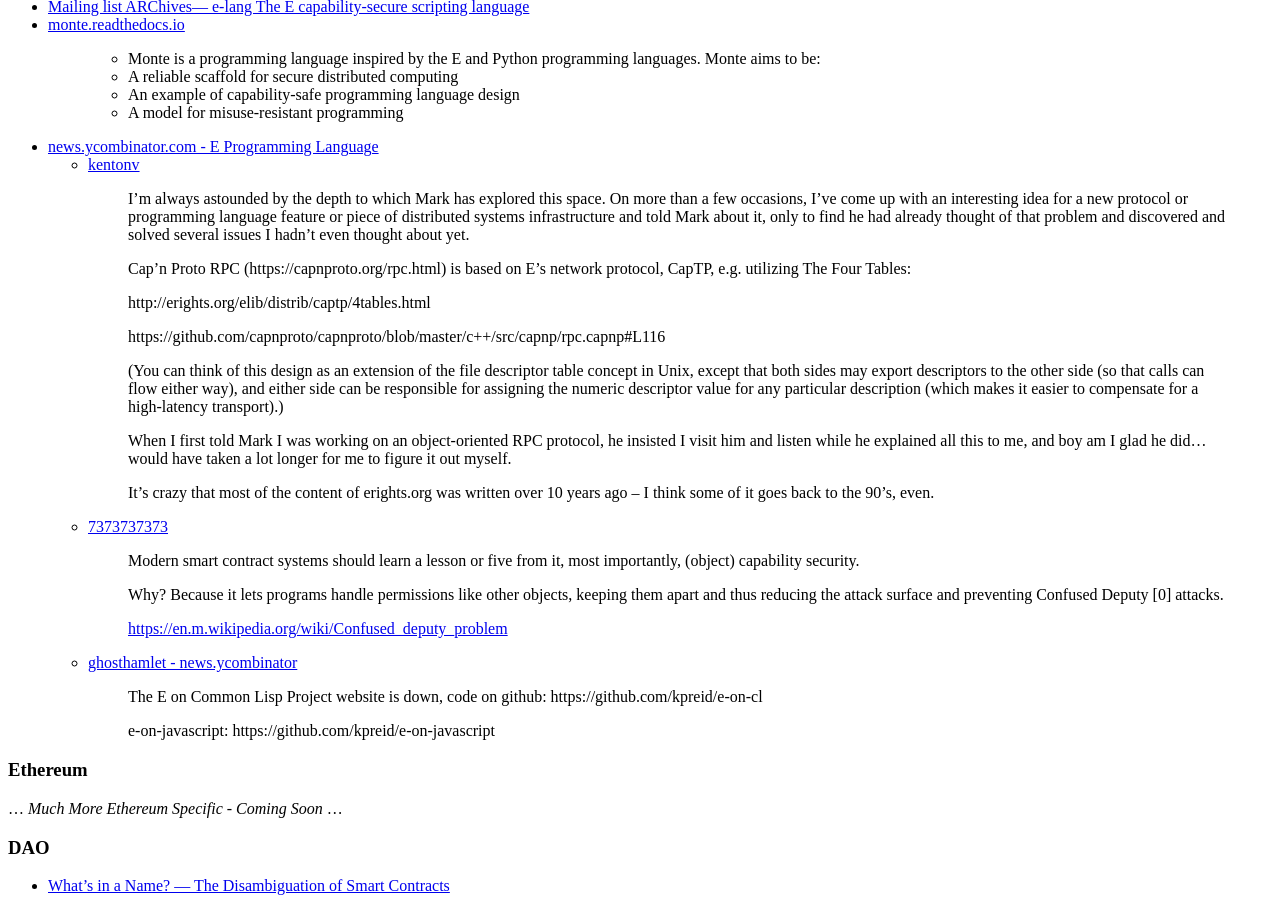
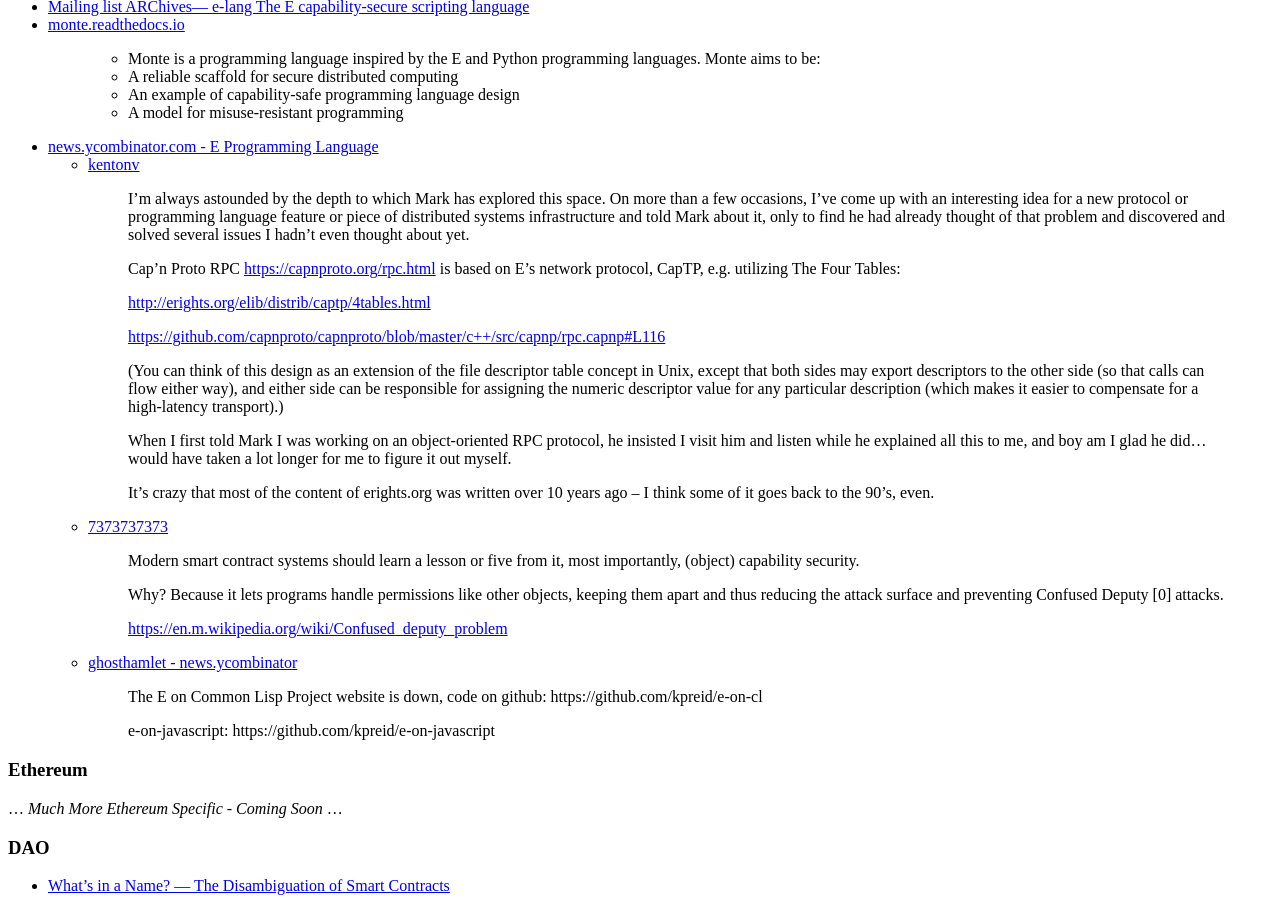
Before and after one commit to bitcoinfo/bitcoin-history, a Jekyll site: the page built from _pages/smart-contracts.md, in a window 1280 px wide and 900 px high, scrolled down 4635 px. Built offline with Jekyll 4.4.1, drawn with Linux system fonts in a browser that asks for light colours; cached includes are drawn as plain includes; some of the changed lines change nothing that is shown.

Commit message:
update w ycombinator links

```diff
--- a/_pages/smart-contracts.md
+++ b/_pages/smart-contracts.md
@@ -116,11 +116,11 @@
   * [kentonv](https://news.ycombinator.com/item?id=19987621)
     >I'm always astounded by the depth to which Mark has explored this space. On more than a few occasions, I've come up with an interesting idea for a new protocol or programming language feature or piece of distributed systems infrastructure and told Mark about it, only to find he had already thought of that problem and discovered and solved several issues I hadn't even thought about yet.
     >
-    >Cap'n Proto RPC (https://capnproto.org/rpc.html) is based on E's network protocol, CapTP, e.g. utilizing The Four Tables:
+    >Cap'n Proto RPC [https://capnproto.org/rpc.html](https://capnproto.org/rpc.html) is based on E's network protocol, CapTP, e.g. utilizing The Four Tables:
     >
-    >http://erights.org/elib/distrib/captp/4tables.html
+    >[http://erights.org/elib/distrib/captp/4tables.html](http://erights.org/elib/distrib/captp/4tables.html)
     >
-    >https://github.com/capnproto/capnproto/blob/master/c++/src/capnp/rpc.capnp#L116
+    >[https://github.com/capnproto/capnproto/blob/master/c++/src/capnp/rpc.capnp#L116](https://github.com/capnproto/capnproto/blob/master/c++/src/capnp/rpc.capnp#L116)
     >
     >(You can think of this design as an extension of the file descriptor table concept in Unix, except that both sides may export descriptors to the other side (so that calls can flow either way), and either side can be responsible for assigning the numeric descriptor value for any particular description (which makes it easier to compensate for a high-latency transport).)
     >
```
